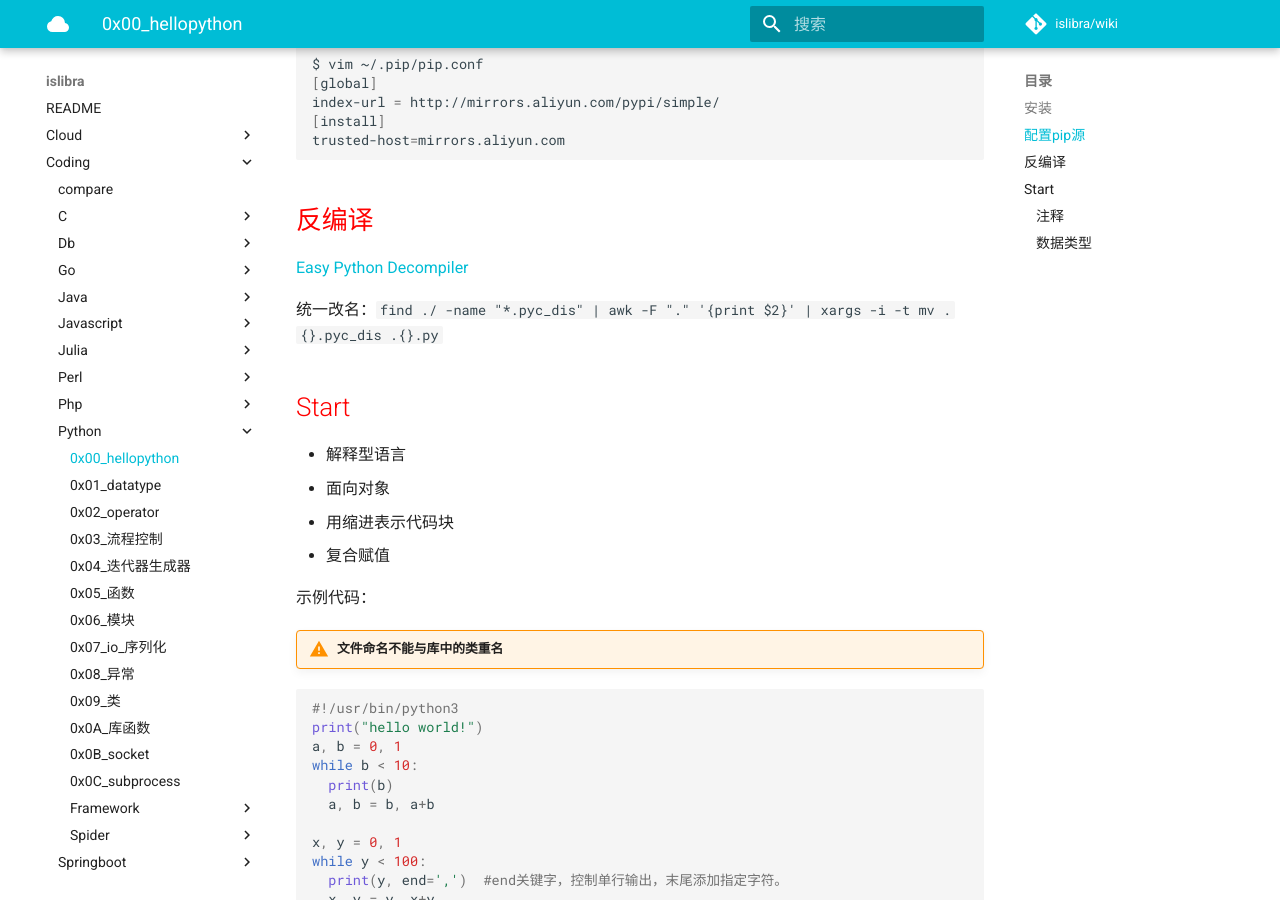
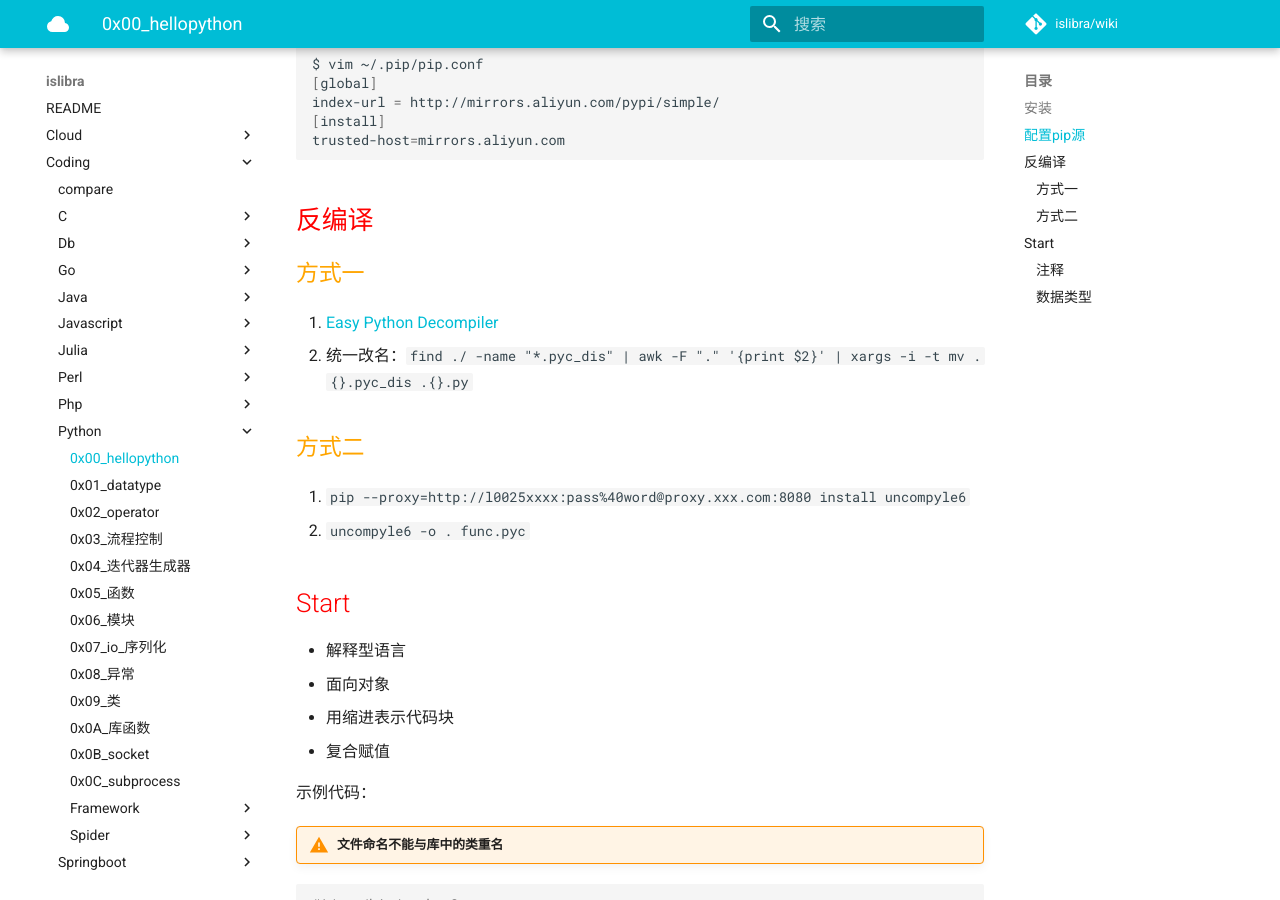
Before and after one commit to islibra/wiki, an MkDocs documentation site: the page built from docs/coding/python/0x00_hellopython.md, in a window 1280 px wide and 900 px high, scrolled down 729 px. Built offline with MkDocs 1.6.1 and Material for MkDocs 9.7.7, drawn with Linux system fonts in a browser that asks for light colours; comment, search, counter and statistics services are not loaded.

Commit message:
Update 0x00_hellopython.md

```diff
--- a/docs/coding/python/0x00_hellopython.md
+++ b/docs/coding/python/0x00_hellopython.md
@@ -36,9 +36,16 @@ trusted-host=mirrors.aliyun.com
 
 ## 反编译
 
-[Easy Python Decompiler](https://sourceforge.net/projects/easypythondecompiler/)
+### 方式一
 
-统一改名：`find ./ -name "*.pyc_dis" | awk -F "." '{print $2}' | xargs -i -t mv .{}.pyc_dis .{}.py`
+1. [Easy Python Decompiler](https://sourceforge.net/projects/easypythondecompiler/)
+1. 统一改名：`find ./ -name "*.pyc_dis" | awk -F "." '{print $2}' | xargs -i -t mv .{}.pyc_dis .{}.py`
+
+### 方式二
+
+1. `pip --proxy=http://l0025xxxx:pass%40word@proxy.xxx.com:8080 install uncompyle6`
+1. `uncompyle6 -o . func.pyc`
+
 
 ## Start
 
```
